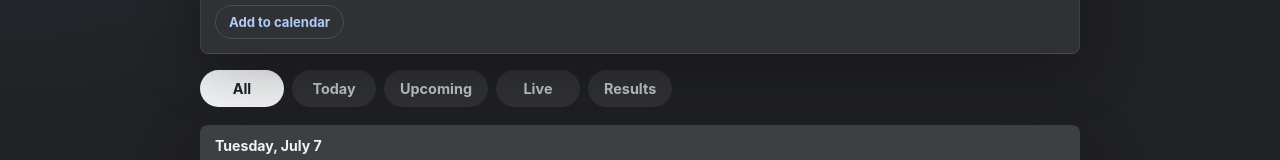
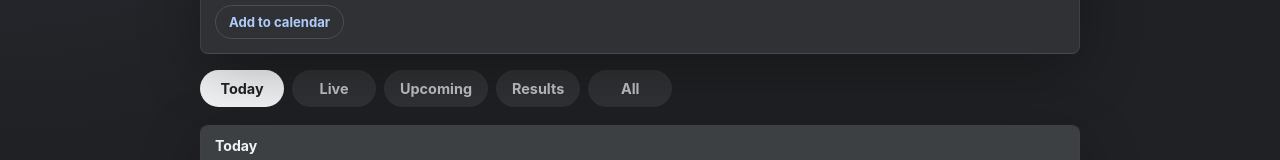
Before and after one commit to adilio/worldcup, a Preact app: page / in a window 1280 px wide. Shown: the part 406-566 px from the top of the page. Built offline with nearby package versions, Linux system fonts and the light colour scheme; no server answers.

Commit message:
Start match view on today tab
Make Today the first and default tab, followed by Live, Upcoming, Results, and All.

Add coverage that the Live tab includes all live and halftime matches in the current scope.

```diff
--- a/src/app.tsx
+++ b/src/app.tsx
@@ -27,11 +27,11 @@ import { EmptyState } from "./components/EmptyState.tsx";
 import { DataStatus } from "./components/DataStatus.tsx";
 
 const TABS: { id: FilterTab; label: string }[] = [
+  { id: "today", label: "Today" },
+  { id: "live", label: "Live" },
+  { id: "upcoming", label: "Upcoming" },
+  { id: "results", label: "Results" },
   { id: "all", label: "All" },
-  { id: "today", label: "Today" },
-  { id: "upcoming", label: "Upcoming" },
-  { id: "live", label: "Live" },
-  { id: "results", label: "Results" },
 ];
 
 // Polling cadence (ms) per the plan's conservative strategy.
@@ -47,7 +47,7 @@ function pollInterval(stadiumMatches: Match[]): number {
 
 export function App() {
   const [stadiumId, setStadiumId] = useState<string>(loadPreferredStadium());
-  const [tab, setTab] = useState<FilterTab>("all");
+  const [tab, setTab] = useState<FilterTab>("today");
   const [noSpoiler, setNoSpoiler] = useState<boolean>(loadNoSpoiler());
   const [canadaOnly, setCanadaOnly] = useState<boolean>(loadCanadaOnly());
 
```
Also changed, not shown: 1 other file (tests, documents, lock files or other folders).
